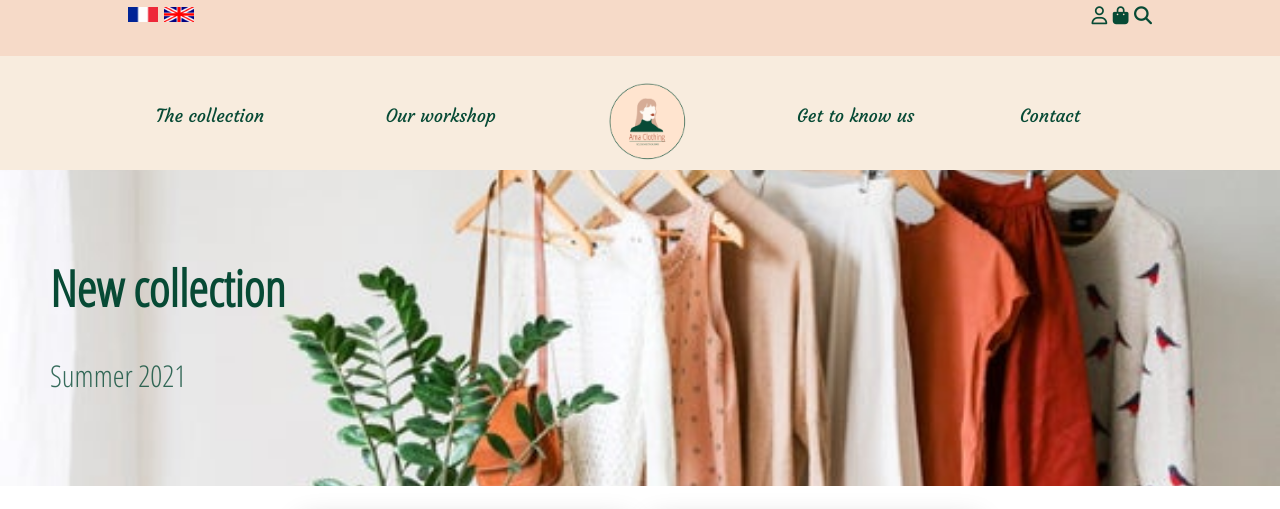
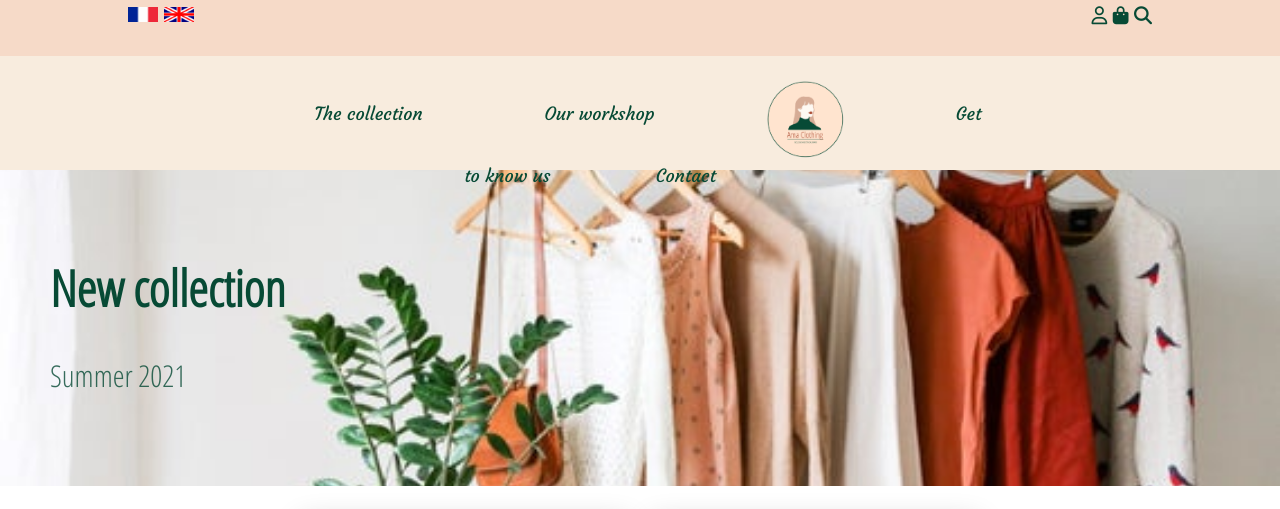
Before and after one commit to jziegelmayer-ieseg/final-group-website, a plain HTML site: page index.html in a window 1280 px wide. Shown: the top 509 px of the page. Drawn offline with Linux system fonts and the light colour scheme.

Commit message:
Update category.css

```diff
--- a/components/category.css
+++ b/components/category.css
@@ -7,3 +7,10 @@
   top: 59px;
   background: rgba(237, 207, 169, 0.39);
 }
+
+.category ul{
+
+  width: 700px;
+  margin: 0 auto;
+  padding: 16px;
+}
```
